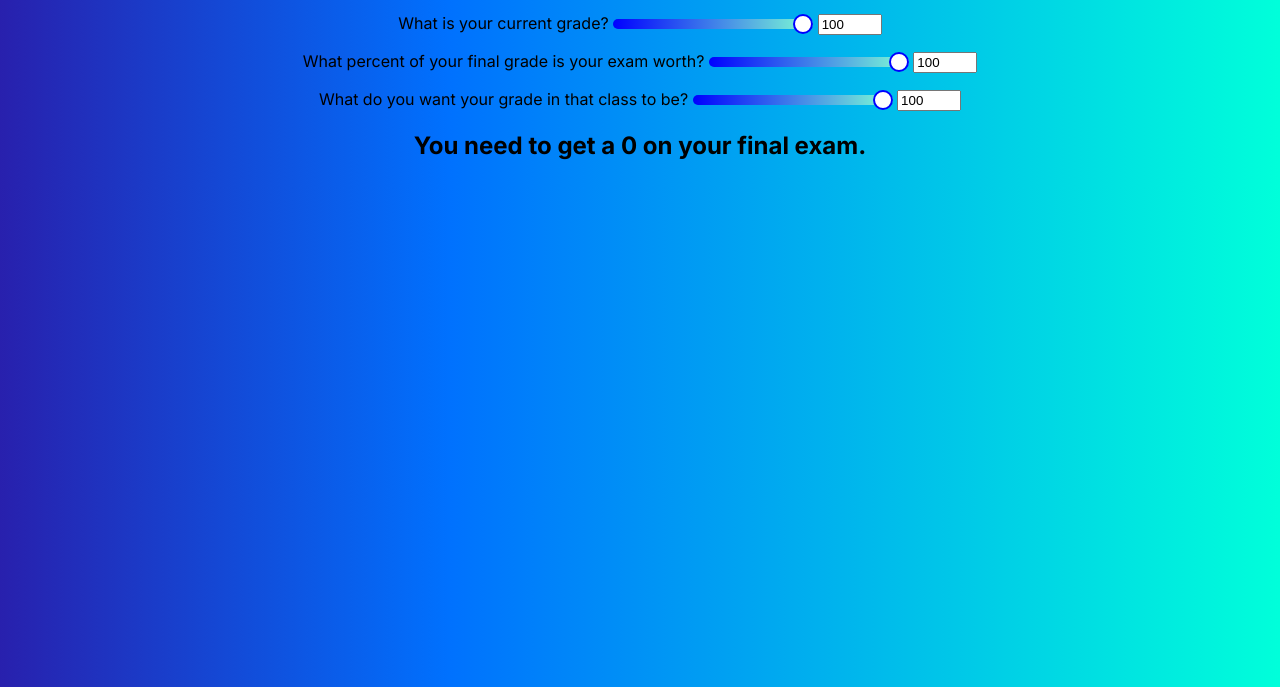
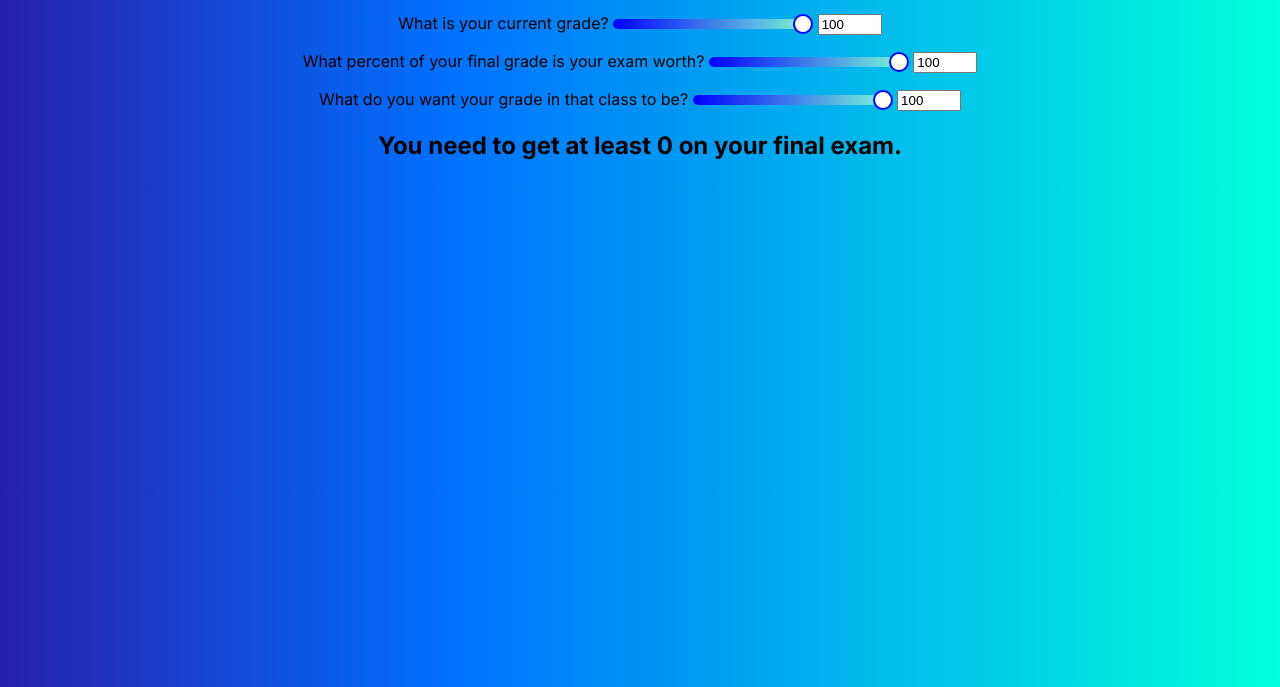
Before and after one commit to Eitan-Alperstein/final-grade-calculator, a plain HTML site: page index.html in a window 1280 px wide. Shown: the part 113-800 px from the top of the page. Drawn offline with Linux system fonts and the light colour scheme; a web font is replaced by a local one.

Commit message:
made sure that kids strive to do their best

```diff
--- a/index.html
+++ b/index.html
@@ -14,7 +14,7 @@
         <p>What is your current grade? <input id="currentGrade" type="range" min="0" max="100" value="100"> <input id="currentGradeValue" type="number" min="0" max="100" value="100"></p>
         <p>What percent of your final grade is your exam worth? <input id="weight" type="range" min="0" max="100" value="100"> <input id="weightValue" type="number" min="0" max="100" value="100"></p>
         <p>What do you want your grade in that class to be? <input id="finalGradeHope" type="range" min="0" max="100" value="100"> <input id="finalGradeHopeValue" type="number" min="0" max="100" value="100"></p>
-        <h2>You need to get a <span id="result">0</span> on your final exam.</h2>
+        <h2>You need to get at least <span id="result">0</span> on your final exam.</h2>
     </main>
 </body>
 <script src="./script.js"></script>
```
